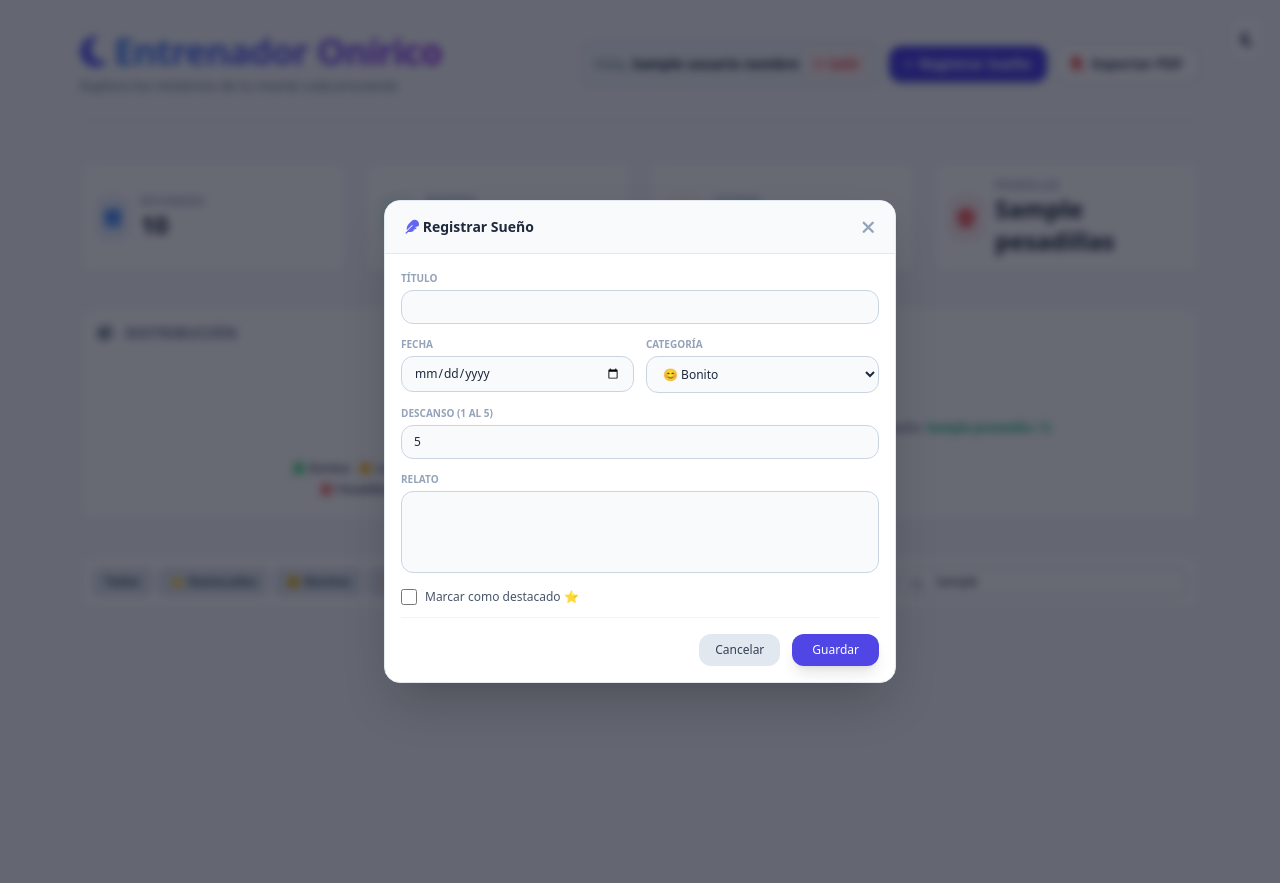
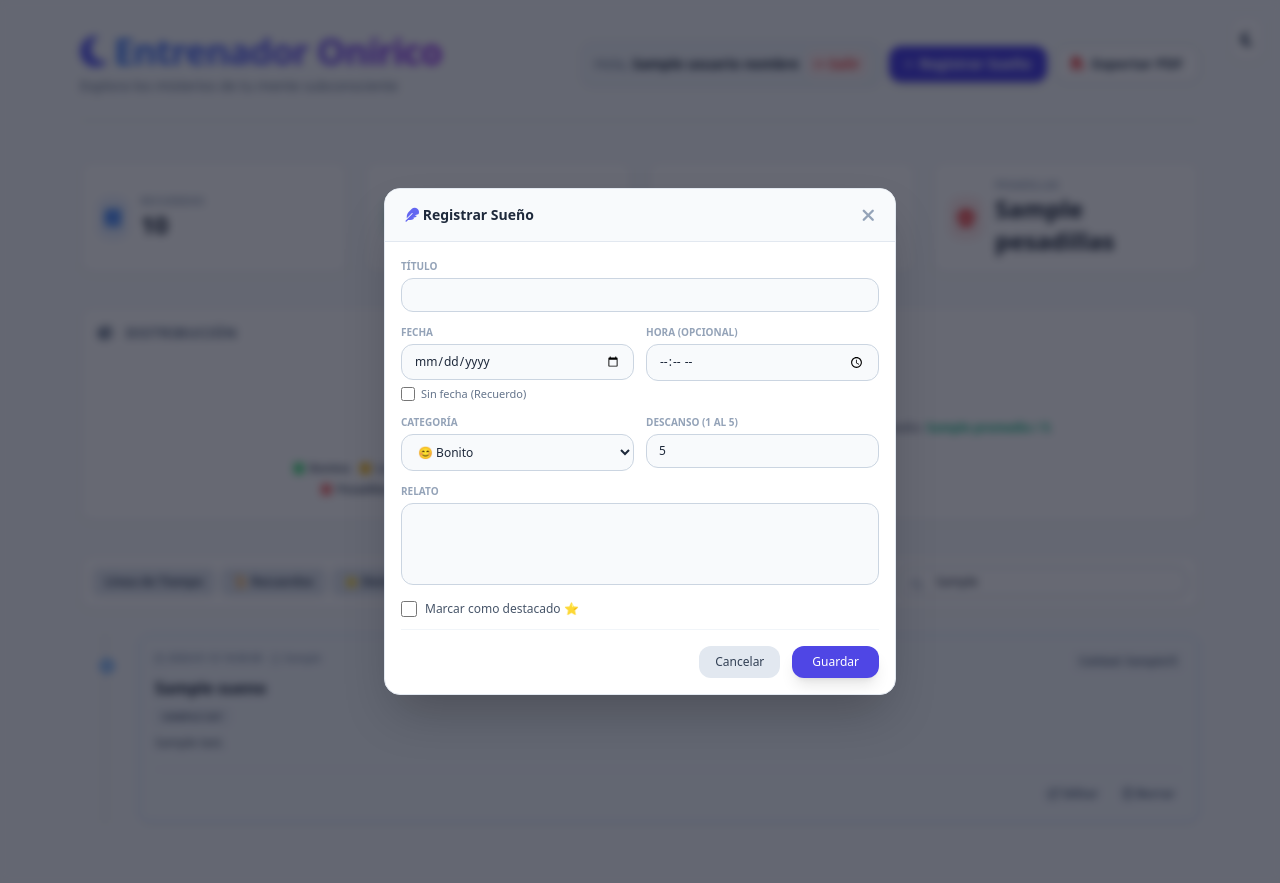
Before and after one commit to TasconLD/diario_suenos, a Flask app: template templates/index.html in a window 1280 px wide, after a click on "Registrar Sueño". Run offline with Flask 3, Linux system fonts and the light colour scheme; the template is opened without the code that fills it: most values are stand-ins (such as "Sample title", 1, 10 or a date in 2020); some libraries are stand-ins or nearby versions.

Commit message:
feat: ajustar fecha por defecto al registrar y agregar botón de recuerdos

```diff
--- a/models.py
+++ b/models.py
@@ -26,4 +26,8 @@ def cargar_datos(usuario_id):
             for s in suenos:
                 if s.get('fecha'):
                     s['fecha'] = s['fecha'].strftime('%Y-%m-%d')
+                if s.get('hora'):
+                    s['hora_formateada'] = s['hora'].strftime('%I:%M %p')
+                else:
+                    s['hora_formateada'] = None
             return suenos
--- a/templates/index.html
+++ b/templates/index.html
@@ -98,7 +98,8 @@
     <!-- FILTROS Y BÚSQUEDA -->
     <section class="flex flex-col md:flex-row gap-3 justify-between items-center mb-6 bg-white dark:bg-slate-800/30 p-3 rounded-xl border border-slate-200 dark:border-slate-800 shadow-sm">
         <div class="flex flex-wrap gap-1.5 w-full md:w-auto">
-            <a href="{{ url_for('main.index') }}" class="px-3 py-1.5 rounded-lg text-xs font-semibold transition {% if not categoria_actual %}bg-indigo-600 text-white shadow-md{% else %}bg-slate-200 dark:bg-slate-800 text-slate-600 dark:text-slate-400{% endif %}">Todos</a>
+            <a href="{{ url_for('main.index') }}" class="px-3 py-1.5 rounded-lg text-xs font-semibold transition {% if not categoria_actual %}bg-indigo-600 text-white shadow-md{% else %}bg-slate-200 dark:bg-slate-800 text-slate-600 dark:text-slate-400{% endif %}">Línea de Tiempo</a>
+            <a href="{{ url_for('main.index', cat='sin_fecha') }}" class="px-3 py-1.5 rounded-lg text-xs font-semibold transition {% if categoria_actual == 'sin_fecha' %}bg-purple-600 text-white shadow-md{% else %}bg-slate-200 dark:bg-slate-800 text-slate-600 dark:text-slate-400 hover:bg-slate-300 dark:hover:bg-slate-700{% endif %}">📜 Recuerdos</a>
             <a href="{{ url_for('main.index', cat='destacado') }}" class="px-3 py-1.5 rounded-lg text-xs font-semibold transition {% if categoria_actual == 'destacado' %}bg-amber-500 text-slate-950 shadow-md border border-amber-400{% else %}bg-slate-200 dark:bg-slate-800 text-slate-600 dark:text-slate-400 hover:bg-slate-300 dark:hover:bg-slate-700{% endif %}">⭐ Destacados</a>
             <a href="{{ url_for('main.index', cat='bonito') }}" class="px-3 py-1.5 rounded-lg text-xs font-semibold transition {% if categoria_actual == 'bonito' %}bg-emerald-600 text-white shadow-md{% else %}bg-slate-200 dark:bg-slate-800 text-slate-600 dark:text-slate-400{% endif %}">😊 Bonitos</a>
             <a href="{{ url_for('main.index', cat='lucido') }}" class="px-3 py-1.5 rounded-lg text-xs font-semibold transition {% if categoria_actual == 'lucido' %}bg-yellow-500 text-slate-900 shadow-md{% else %}bg-slate-200 dark:bg-slate-800 text-slate-600 dark:text-slate-400{% endif %}">✨ Lúcidos</a>
@@ -116,10 +117,7 @@
     <!-- LÍNEA DE TIEMPO PRINCIPAL -->
     <main class="relative border-l-2 border-slate-200 dark:border-slate-800 ml-3 md:ml-6 pl-5 md:pl-8 space-y-6">
         {% for sueno in suenos %}
-
         {% set es_destacado = sueno.destacado or sueno.destacado == 1 or sueno.destacado|string|lower == 'true' %}
-
-        {% if not categoria_actual or (categoria_actual == 'destacado' and es_destacado) or (categoria_actual != 'destacado' and categoria_actual in sueno.categorias|map('lower')) %}
 
         <article class="relative border rounded-xl p-4 transition duration-200 flex flex-col justify-between shadow-sm
             {% if 'lucido' in sueno.categorias|map('lower') %}bg-yellow-50/40 border-yellow-200 dark:bg-yellow-950/10 dark:border-yellow-900/40
@@ -135,7 +133,18 @@
 
             <div>
                 <div class="flex justify-between items-start gap-2 mb-1">
+                    <div class="flex items-center gap-2 flex-wrap">
+                        {% if sueno.fecha %}
                             <span class="text-[10px] text-slate-400 font-semibold flex items-center gap-1"><i class="fa-regular fa-calendar"></i> {{ sueno.fecha }}</span>
+                        {% else %}
+                            <span class="text-[10px] bg-purple-500/10 text-purple-600 dark:text-purple-400 font-bold px-2 py-0.5 rounded-md flex items-center gap-1"><i class="fa-solid fa-clock-rotate-left text-[9px]"></i> Recuerdo Antiguo</span>
+                        {% endif %}
+
+                        {% if sueno.hora_formateada %}
+                            <span class="text-[10px] text-slate-400 font-semibold flex items-center gap-1"><i class="fa-regular fa-clock"></i> {{ sueno.hora_formateada }}</span>
+                        {% endif %}
+                    </div>
+
                     <span class="text-[11px] font-bold text-slate-500 dark:text-slate-400 bg-slate-100 dark:bg-slate-800 px-1.5 py-0.5 rounded">
                         Calidad: {{ sueno.calidad_sueno }}/5
                     </span>
@@ -158,7 +167,8 @@
 
             <div class="flex justify-end gap-2 mt-4 border-t border-slate-200/60 dark:border-slate-800/60 pt-3">
                 <button onclick="abrirModalEdicion(this)"
-                        data-id="{{ sueno.id }}" data-titulo="{{ sueno.titulo }}" data-fecha="{{ sueno.fecha }}"
+                        data-id="{{ sueno.id }}" data-titulo="{{ sueno.titulo }}" data-fecha="{{ sueno.fecha if sueno.fecha else '' }}"
+                        data-hora="{{ sueno.hora if sueno.hora else '' }}"
                         data-descripcion="{{ sueno.descripcion }}" data-categoria="{{ sueno.categorias[0] if sueno.categorias else '' }}"
                         data-calidad="{{ sueno.calidad_sueno }}" data-destacado="{{ 'true' if es_destacado else 'false' }}"
                         class="text-slate-500 dark:text-slate-400 hover:text-blue-600 text-xs font-semibold px-2 py-1 rounded-lg hover:bg-blue-500/10 transition cursor-pointer">
@@ -170,7 +180,6 @@
                 </a>
             </div>
         </article>
-        {% endif %}
         {% endfor %}
     </main>
 </div>
@@ -187,11 +196,24 @@
                 <label class="block font-bold uppercase text-slate-400 text-[10px] mb-1">Título</label>
                 <input type="text" name="titulo" required class="w-full bg-slate-50 dark:bg-slate-900 border border-slate-300 dark:border-slate-700 rounded-xl px-3 py-2 text-slate-800 dark:text-slate-100">
             </div>
+
             <div class="grid grid-cols-2 gap-3">
                 <div>
                     <label class="block font-bold uppercase text-slate-400 text-[10px] mb-1">Fecha</label>
-                    <input type="date" name="fecha" required class="w-full bg-slate-50 dark:bg-slate-900 border border-slate-300 dark:border-slate-700 rounded-xl px-3 py-2 text-slate-800 dark:text-slate-100">
+                    <input type="date" name="fecha" id="reg-fecha" value="{{ fecha_hoy }}" required class="w-full bg-slate-50 dark:bg-slate-900 border border-slate-300 dark:border-slate-700 rounded-xl px-3 py-2 text-slate-800 dark:text-slate-100">
+                    <div class="flex items-center gap-1.5 mt-1.5">
+                        <input type="checkbox" name="sin_fecha" id="reg-sin-fecha" onchange="toggleFecha('reg-fecha', this.checked)" class="rounded text-indigo-600 w-3.5 h-3.5 bg-slate-100 dark:bg-slate-900 border-slate-300 dark:border-slate-700">
+                        <label for="reg-sin-fecha" class="text-slate-500 dark:text-slate-400 text-[11px]">Sin fecha (Recuerdo)</label>
                     </div>
+                </div>
+
+                <div>
+                    <label class="block font-bold uppercase text-slate-400 text-[10px] mb-1">Hora (Opcional)</label>
+                    <input type="time" name="hora" id="reg-hora" class="w-full bg-slate-50 dark:bg-slate-900 border border-slate-300 dark:border-slate-700 rounded-xl px-3 py-2 text-slate-800 dark:text-slate-100">
+                </div>
+            </div>
+
+            <div class="grid grid-cols-2 gap-3">
                 <div>
                     <label class="block font-bold uppercase text-slate-400 text-[10px] mb-1">Categoría</label>
                     <select name="categoria" class="w-full bg-slate-50 dark:bg-slate-900 border border-slate-300 dark:border-slate-700 rounded-xl px-3 py-2 text-slate-800 dark:text-slate-100">
@@ -201,19 +223,22 @@
                         <option value="Normal">☁️ Normal</option>
                     </select>
                 </div>
-            </div>
                 <div>
                     <label class="block font-bold uppercase text-slate-400 text-[10px] mb-1">Descanso (1 al 5)</label>
                     <input type="number" name="calidad_sueno" min="1" max="5" value="5" class="w-full bg-slate-50 dark:bg-slate-900 border border-slate-300 dark:border-slate-700 rounded-xl px-3 py-2 text-slate-800 dark:text-slate-100">
                 </div>
+            </div>
+
             <div>
                 <label class="block font-bold uppercase text-slate-400 text-[10px] mb-1">Relato</label>
                 <textarea name="descripcion" rows="4" required class="w-full bg-slate-50 dark:bg-slate-900 border border-slate-300 dark:border-slate-700 rounded-xl px-3 py-2 text-slate-800 dark:text-slate-100 resize-none"></textarea>
             </div>
+
             <div class="flex items-center gap-2">
                 <input type="checkbox" name="destacado" id="destacado" class="rounded text-indigo-600 w-4 h-4 bg-slate-100 dark:bg-slate-900 border-slate-300 dark:border-slate-700">
                 <label for="destacado" class="text-slate-600 dark:text-slate-300">Marcar como destacado ⭐</label>
             </div>
+
             <div class="flex justify-end gap-3 pt-4 border-t border-slate-100 dark:border-slate-700/60">
                 <button type="button" onclick="document.getElementById('modal-registro').classList.add('hidden')" class="px-4 py-2 bg-slate-200 dark:bg-slate-700 text-slate-700 dark:text-slate-200 rounded-xl cursor-pointer">Cancelar</button>
                 <button type="submit" class="px-5 py-2 bg-indigo-600 text-white rounded-xl shadow-lg cursor-pointer">Guardar</button>
@@ -234,11 +259,24 @@
                 <label class="block font-bold uppercase text-slate-400 text-[10px] mb-1">Título</label>
                 <input type="text" name="titulo" id="edit-titulo" required class="w-full bg-slate-50 dark:bg-slate-900 border border-slate-300 dark:border-slate-700 rounded-xl px-3 py-2 text-slate-800 dark:text-slate-100">
             </div>
+
             <div class="grid grid-cols-2 gap-3">
                 <div>
                     <label class="block font-bold uppercase text-slate-400 text-[10px] mb-1">Fecha</label>
-                    <input type="date" name="fecha" id="edit-fecha" required class="w-full bg-slate-50 dark:bg-slate-900 border border-slate-300 dark:border-slate-700 rounded-xl px-3 py-2 text-slate-800 dark:text-slate-100">
+                    <input type="date" name="fecha" id="edit-fecha" class="w-full bg-slate-50 dark:bg-slate-900 border border-slate-300 dark:border-slate-700 rounded-xl px-3 py-2 text-slate-800 dark:text-slate-100">
+                    <div class="flex items-center gap-1.5 mt-1.5">
+                        <input type="checkbox" name="sin_fecha" id="edit-sin-fecha" onchange="toggleFecha('edit-fecha', this.checked)" class="rounded text-indigo-600 w-3.5 h-3.5 bg-slate-100 dark:bg-slate-900 border-slate-300 dark:border-slate-700">
+                        <label for="edit-sin-fecha" class="text-slate-500 dark:text-slate-400 text-[11px]">Sin fecha (Recuerdo)</label>
                     </div>
+                </div>
+
+                <div>
+                    <label class="block font-bold uppercase text-slate-400 text-[10px] mb-1">Hora (Opcional)</label>
+                    <input type="time" name="hora" id="edit-hora" class="w-full bg-slate-50 dark:bg-slate-900 border border-slate-300 dark:border-slate-700 rounded-xl px-3 py-2 text-slate-800 dark:text-slate-100">
+                </div>
+            </div>
+
+            <div class="grid grid-cols-2 gap-3">
                 <div>
                     <label class="block font-bold uppercase text-slate-400 text-[10px] mb-1">Categoría</label>
                     <select name="categoria" id="edit-categoria" class="w-full bg-slate-50 dark:bg-slate-900 border border-slate-300 dark:border-slate-700 rounded-xl px-3 py-2 text-slate-800 dark:text-slate-100">
@@ -248,11 +286,12 @@
                         <option value="Normal">☁️ Normal</option>
                     </select>
                 </div>
-            </div>
                 <div>
                     <label class="block font-bold uppercase text-slate-400 text-[10px] mb-1">Calidad</label>
                     <input type="number" name="calidad_sueno" id="edit-calidad" min="1" max="5" class="w-full bg-slate-50 dark:bg-slate-900 border border-slate-300 dark:border-slate-700 rounded-xl px-3 py-2 text-slate-800 dark:text-slate-100">
                 </div>
+            </div>
+
             <div>
                 <label class="block font-bold uppercase text-slate-400 text-[10px] mb-1">Relato</label>
                 <textarea name="descripcion" id="edit-descripcion" rows="4" required class="w-full bg-slate-50 dark:bg-slate-900 border border-slate-300 dark:border-slate-700 rounded-xl px-3 py-2 text-slate-800 dark:text-slate-100 resize-none"></textarea>
@@ -272,25 +311,54 @@
 
 {% block scripts %}
 <script>
+    function toggleFecha(inputId, isChecked) {
+        const fechaInput = document.getElementById(inputId);
+        if (isChecked) {
+            fechaInput.value = '';
+            fechaInput.removeAttribute('required');
+            fechaInput.disabled = true;
+            fechaInput.classList.add('opacity-50', 'cursor-not-allowed');
+        } else {
+            fechaInput.disabled = false;
+            if (inputId === 'reg-fecha') {
+                fechaInput.value = "{{ fecha_hoy }}";
+                fechaInput.setAttribute('required', 'required');
+            }
+            fechaInput.classList.remove('opacity-50', 'cursor-not-allowed');
+        }
+    }
+
     function abrirModalEdicion(btn) {
         const id = btn.getAttribute('data-id');
         const titulo = btn.getAttribute('data-titulo');
         const fecha = btn.getAttribute('data-fecha');
+        const hora = btn.getAttribute('data-hora');
         const descripcion = btn.getAttribute('data-descripcion');
         const categoria = btn.getAttribute('data-categoria');
         const calidad = btn.getAttribute('data-calidad');
         const destacado = btn.getAttribute('data-destacado') === 'true';
 
-        // Asigna dinámicamente la ruta de edición con id_sueno
         const form = document.getElementById('form-edicion');
         form.action = `/editar/${id}`;
 
         document.getElementById('edit-titulo').value = titulo;
-        document.getElementById('edit-fecha').value = fecha;
+        document.getElementById('edit-hora').value = hora;
         document.getElementById('edit-descripcion').value = descripcion;
         document.getElementById('edit-categoria').value = categoria;
         document.getElementById('edit-calidad').value = calidad;
         document.getElementById('edit-destacado').checked = destacado;
+
+        const chkSinFecha = document.getElementById('edit-sin-fecha');
+        const editFechaInput = document.getElementById('edit-fecha');
+
+        if (!fecha || fecha === 'None' || fecha === '') {
+            chkSinFecha.checked = true;
+            toggleFecha('edit-fecha', true);
+        } else {
+            chkSinFecha.checked = false;
+            toggleFecha('edit-fecha', false);
+            editFechaInput.value = fecha;
+        }
 
         document.getElementById('modal-edicion').classList.remove('hidden');
     }
```
Also changed, not shown: routes/main.py (+47 -9 lines). Lines whose indentation alone changed are shown as unchanged.
